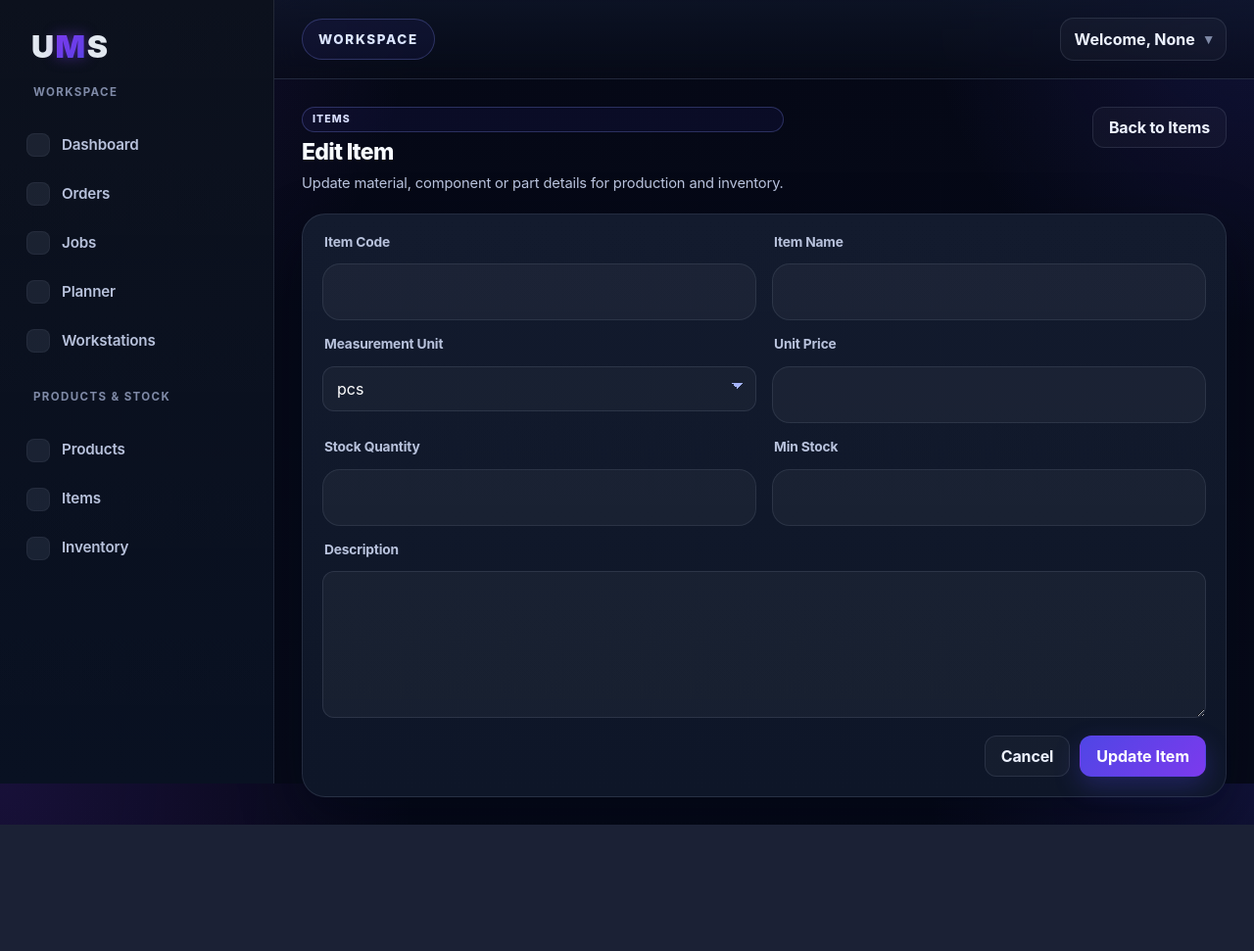
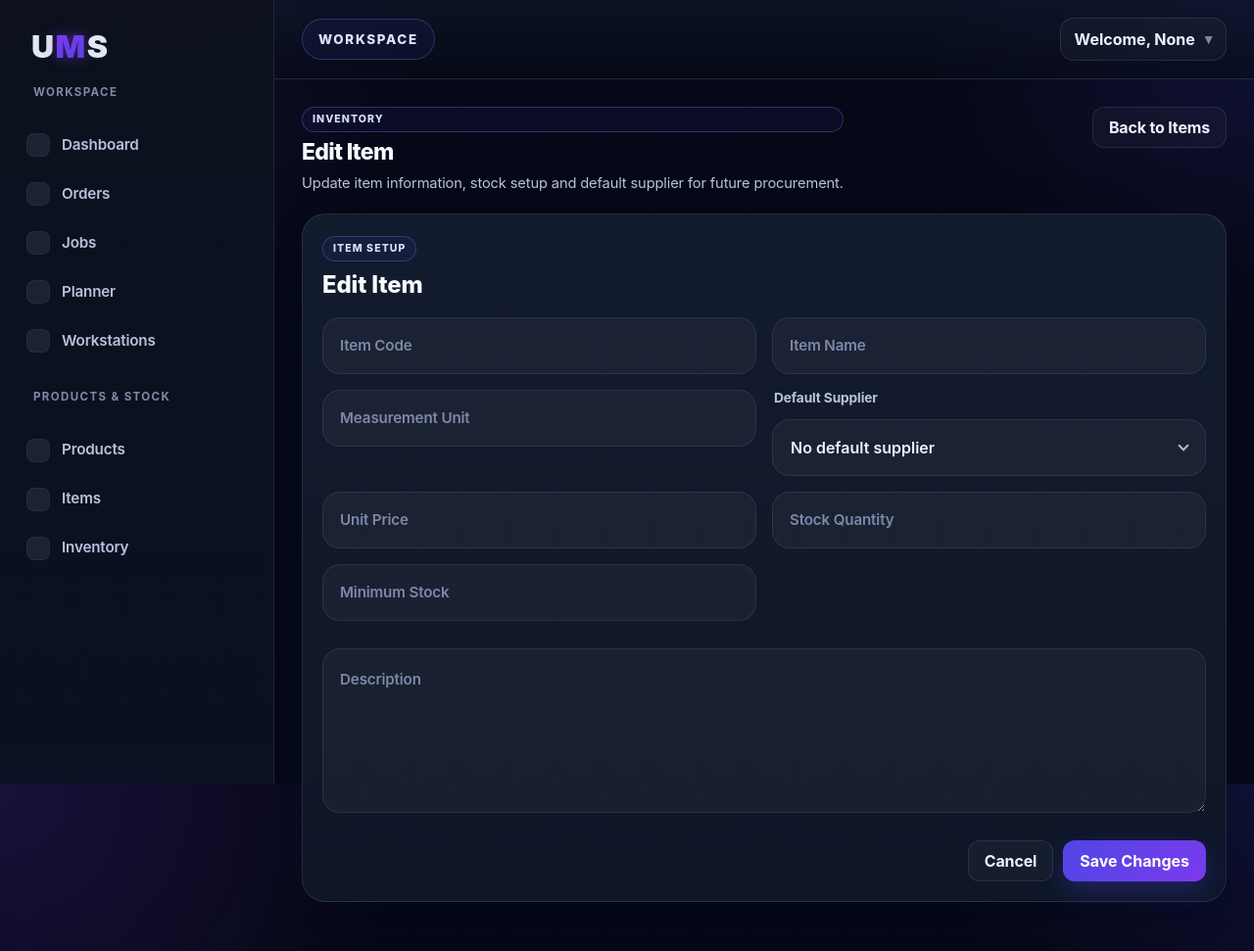
Before and after one commit to bracekk/UMS-Unity-Manufacturing-Solutions, a Flask app: template templates/edit_item.html in a window 1280 px wide. Shown: the whole page at 98% size. Before the commit the page ends 842 px from the top, so only its background shows below. Run offline with Flask 3, Linux system fonts and the light colour scheme; the template is opened without the code that fills it, so the values that code supplies are empty; some libraries are stand-ins or nearby versions.

Commit message:
Update edit_item.html

```diff
--- a/templates/edit_item.html
+++ b/templates/edit_item.html
@@ -5,9 +5,9 @@
 {% block content %}
 <div class="jobs-header">
   <div class="jobs-header-left">
-    <span class="eyebrow-label">Items</span>
+    <span class="eyebrow-label">Inventory</span>
     <h1>Edit Item</h1>
-    <p>Update material, component or part details for production and inventory.</p>
+    <p>Update item information, stock setup and default supplier for future procurement.</p>
   </div>
 
   <div class="jobs-header-right">
@@ -15,93 +15,84 @@
   </div>
 </div>
 
-<div class="dashboard-form-card product-form-card">
-  <form method="POST" class="order-form">
-    <div class="form-grid form-grid-2">
-      <div class="form-group">
+<div class="dashboard-form-card section-spacing">
+  <div class="card-header">
+    <div>
+      <span class="card-kicker">Item Setup</span>
+      <h4>Edit Item</h4>
+    </div>
+  </div>
+
+  <form method="POST" class="order-form procurement-form">
+    <div class="form-grid">
+      <div class="form-group floating-group">
+        <input type="text" id="item_code" name="item_code" value="{{ item.item_code }}" placeholder=" " required>
         <label for="item_code">Item Code</label>
-        <input
-          type="text"
-          id="item_code"
-          name="item_code"
-          value="{{ item.item_code }}"
-          required
-        >
+      </div>
+
+      <div class="form-group floating-group">
+        <input type="text" id="item_name" name="item_name" value="{{ item.item_name }}" placeholder=" " required>
+        <label for="item_name">Item Name</label>
+      </div>
+
+      <div class="form-group floating-group">
+        <input type="text" id="measurement_unit" name="measurement_unit" value="{{ item.measurement_unit }}" placeholder=" " required>
+        <label for="measurement_unit">Measurement Unit</label>
       </div>
 
       <div class="form-group">
-        <label for="item_name">Item Name</label>
-        <input
-          type="text"
-          id="item_name"
-          name="item_name"
-          value="{{ item.item_name }}"
-          required
-        >
+        <label for="supplier_id">Default Supplier</label>
+        <div class="custom-select" data-select>
+          <input type="hidden" name="supplier_id" id="supplier_id" value="{{ item.supplier_id or '' }}">
+          <button type="button" class="custom-select-trigger">
+            <span>
+              {% set current_supplier = namespace(name='No default supplier') %}
+              {% for supplier in suppliers %}
+                {% if item.supplier_id == supplier[0] %}
+                  {% set current_supplier.name = supplier[1] %}
+                {% endif %}
+              {% endfor %}
+              {{ current_supplier.name }}
+            </span>
+          </button>
+
+          <div class="custom-options">
+            <div class="custom-option {% if not item.supplier_id %}selected{% endif %}" data-value="">No default supplier</div>
+            {% for supplier in suppliers %}
+              <div class="custom-option {% if item.supplier_id == supplier[0] %}selected{% endif %}" data-value="{{ supplier[0] }}">
+                {{ supplier[1] }}
+              </div>
+            {% endfor %}
+          </div>
+        </div>
       </div>
 
-      <div class="form-group">
-        <label for="measurement_unit">Measurement Unit</label>
-        <select id="measurement_unit" name="measurement_unit" required>
-          <option value="pcs" {% if item.measurement_unit == "pcs" %}selected{% endif %}>pcs</option>
-          <option value="m" {% if item.measurement_unit == "m" %}selected{% endif %}>m</option>
-          <option value="m2" {% if item.measurement_unit == "m2" %}selected{% endif %}>m2</option>
-          <option value="liter" {% if item.measurement_unit == "liter" %}selected{% endif %}>liter</option>
-        </select>
+      <div class="form-group floating-group">
+        <input type="number" step="0.01" id="unit_price" name="unit_price" value="{{ item.unit_price }}" placeholder=" " required>
+        <label for="unit_price">Unit Price</label>
       </div>
 
-      <div class="form-group">
-        <label for="unit_price">Unit Price</label>
-        <input
-          type="number"
-          step="0.01"
-          min="0"
-          id="unit_price"
-          name="unit_price"
-          value="{{ item.unit_price }}"
-          required
-        >
+      <div class="form-group floating-group">
+        <input type="number" step="0.01" id="stock_quantity" name="stock_quantity" value="{{ item.stock_quantity }}" placeholder=" " required>
+        <label for="stock_quantity">Stock Quantity</label>
       </div>
 
-      <div class="form-group">
-        <label for="stock_quantity">Stock Quantity</label>
-        <input
-          type="number"
-          step="0.01"
-          min="0"
-          id="stock_quantity"
-          name="stock_quantity"
-          value="{{ item.stock_quantity }}"
-          required
-        >
-      </div>
-
-      <div class="form-group">
-        <label for="min_stock">Min Stock</label>
-        <input
-          type="number"
-          step="0.01"
-          min="0"
-          id="min_stock"
-          name="min_stock"
-          value="{{ item.min_stock }}"
-          required
-        >
-      </div>
-
-      <div class="form-group form-group-full">
-        <label for="description">Description</label>
-        <textarea
-          id="description"
-          name="description"
-          rows="5"
-        >{{ item.description }}</textarea>
+      <div class="form-group floating-group">
+        <input type="number" step="0.01" id="min_stock" name="min_stock" value="{{ item.min_stock }}" placeholder=" " required>
+        <label for="min_stock">Minimum Stock</label>
       </div>
     </div>
 
-    <div class="form-actions">
+    <div class="procurement-form-section">
+      <div class="form-group floating-group">
+        <textarea id="description" name="description" rows="4" placeholder=" ">{{ item.description or '' }}</textarea>
+        <label for="description">Description</label>
+      </div>
+    </div>
+
+    <div class="form-actions procurement-form-actions">
       <a href="{{ url_for('items') }}" class="dashboard-btn secondary">Cancel</a>
-      <button type="submit" class="dashboard-btn primary">Update Item</button>
+      <button type="submit" class="dashboard-btn primary">Save Changes</button>
     </div>
   </form>
 </div>
```
